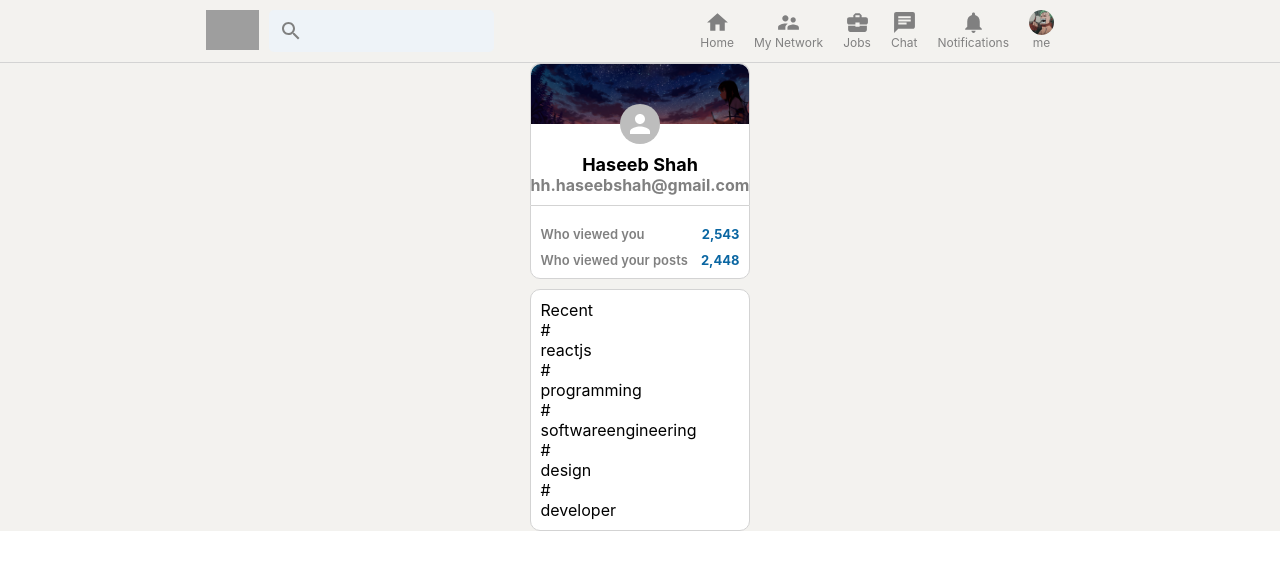
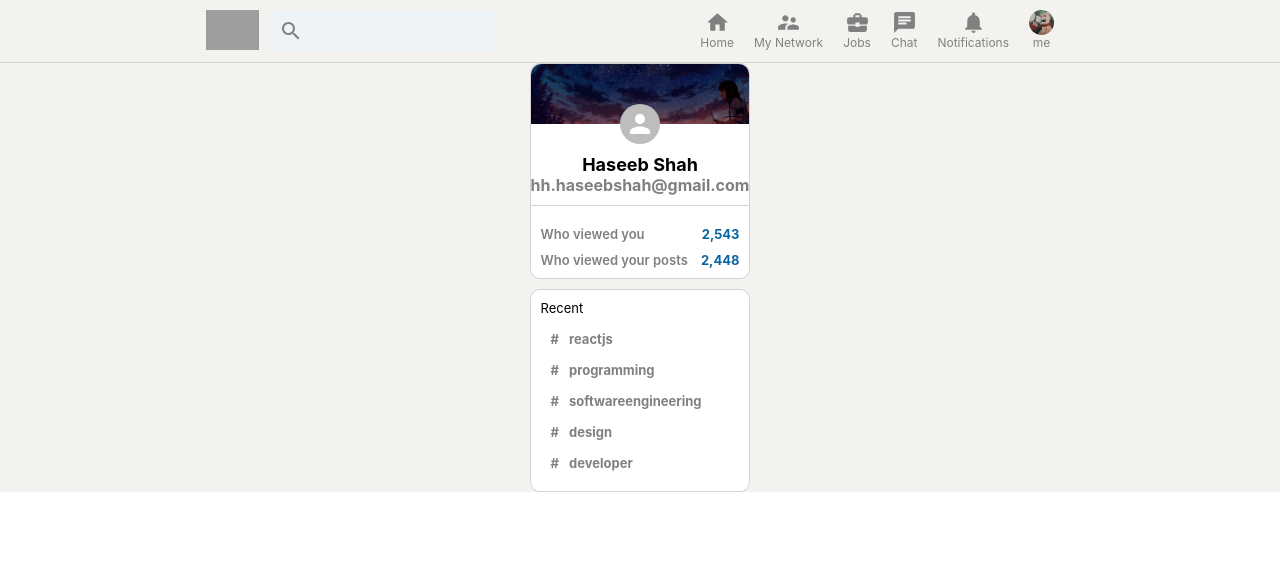
Before and after one commit to TheSh4h/Linkedin-Clone, a React (Create React App) app: page / in a window 1280 px wide. Shown: the top 570 px of the page. Built offline with nearby package versions, Linux system fonts and the light colour scheme; grey boxes are pictures that could not be loaded.

Commit message:
sidebar complete

```diff
--- a/src/Sidebar.css
+++ b/src/Sidebar.css
@@ -75,3 +75,30 @@
     border-radius: 10px;
     margin-top: 10px;
 }
+
+.sidebar__recentItem {
+    display: flex;
+    font-size: 13px;
+    color: gray;
+    font-weight: bolder;
+    cursor: pointer;
+    margin-bottom: 5px;
+    padding: 5px;
+}
+
+.sidebar__bottom > p {
+    font-size: 13px;
+    padding-bottom: 10px;
+}
+
+.sidebar__recentItem:hover {
+    background-color: whitesmoke;
+    border-radius: 10px;
+    cursor: pointer;
+    color: black;
+}
+
+.sidebar__hash {
+    margin-right: 10px;
+    margin-left: 5px;
+}
```
